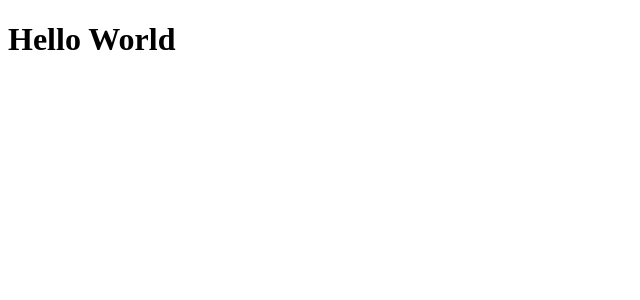
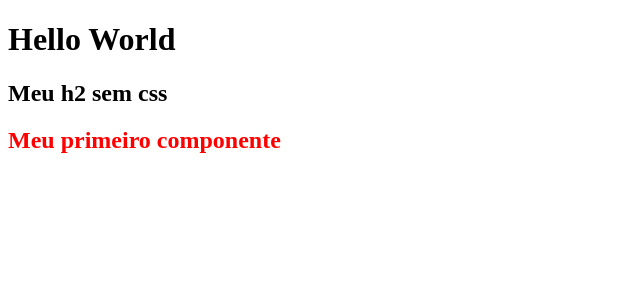
Before and after one commit to israelsilva282/Study-Angular, an Angular app: page / in a window 1280 px wide. Shown: the top 300 px of the page, without its empty margins (0-640 px from the left). Built offline with nearby package versions, Linux system fonts and the light colour scheme.

Commit message:
Finalizando aula

```diff
--- a/src/app/app.component.html
+++ b/src/app/app.component.html
@@ -1 +1,3 @@
 <h1>Hello World</h1>
+<h2>Meu h2 sem css</h2>
+<app-first-component />
--- a/src/app/app.module.ts
+++ b/src/app/app.module.ts
@@ -3,10 +3,12 @@ import { BrowserModule } from '@angular/platform-browser';
 
 import { AppRoutingModule } from './app-routing.module';
 import { AppComponent } from './app.component';
+import { FirstComponentComponent } from './components/first-component/first-component.component';
 
 @NgModule({
   declarations: [
-    AppComponent
+    AppComponent,
+    FirstComponentComponent
   ],
   imports: [
     BrowserModule,
--- /dev/null
+++ b/src/app/components/first-component/first-component.component.css
@@ -0,0 +1,3 @@
+h2 {
+  color: red;
+}
--- /dev/null
+++ b/src/app/components/first-component/first-component.component.html
@@ -0,0 +1 @@
+<h2>Meu primeiro componente</h2>
```
Also changed, not shown: src/app/components/first-component/first-component.component.ts (added, +10 -0 lines), 1 other file (tests, documents, lock files or other folders).
